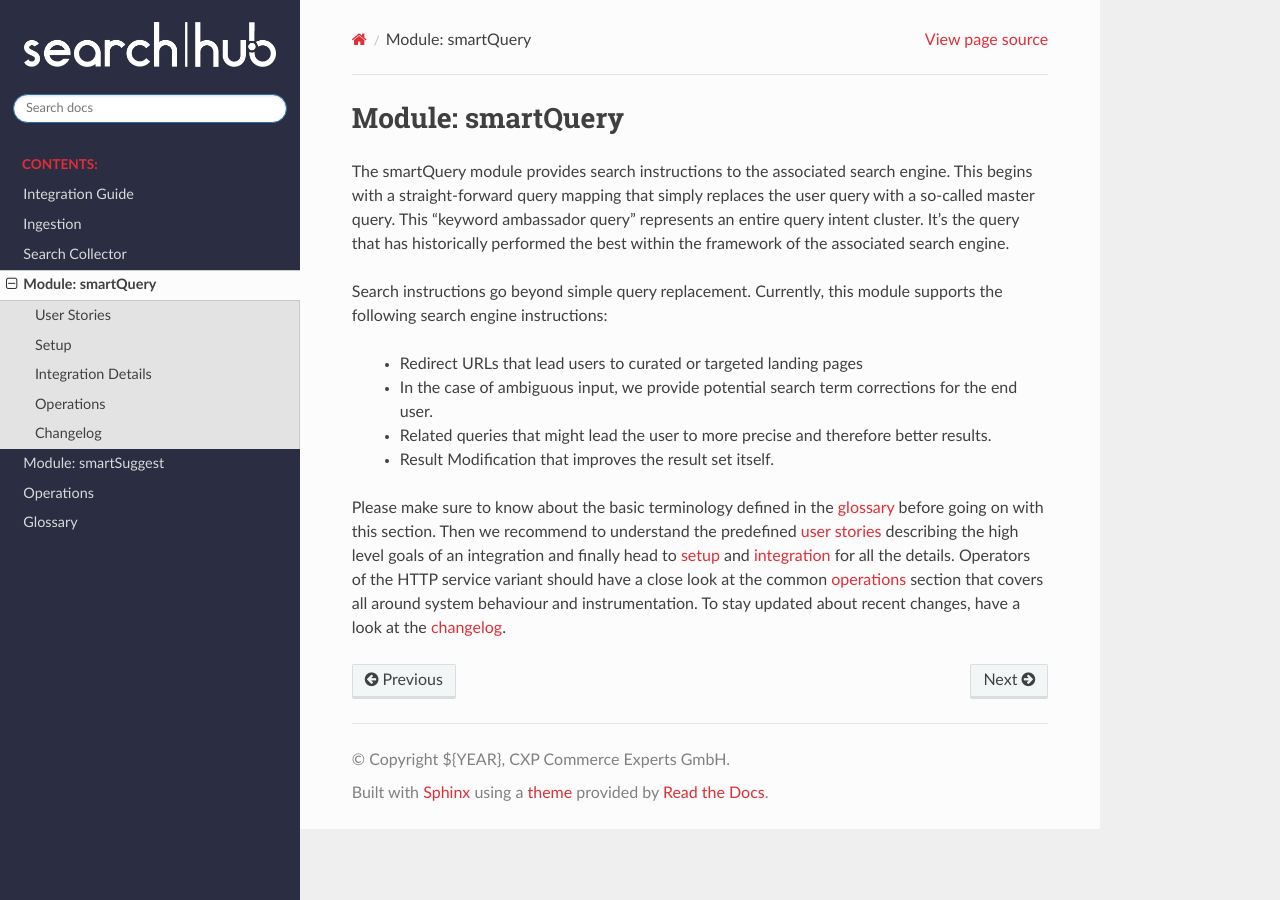
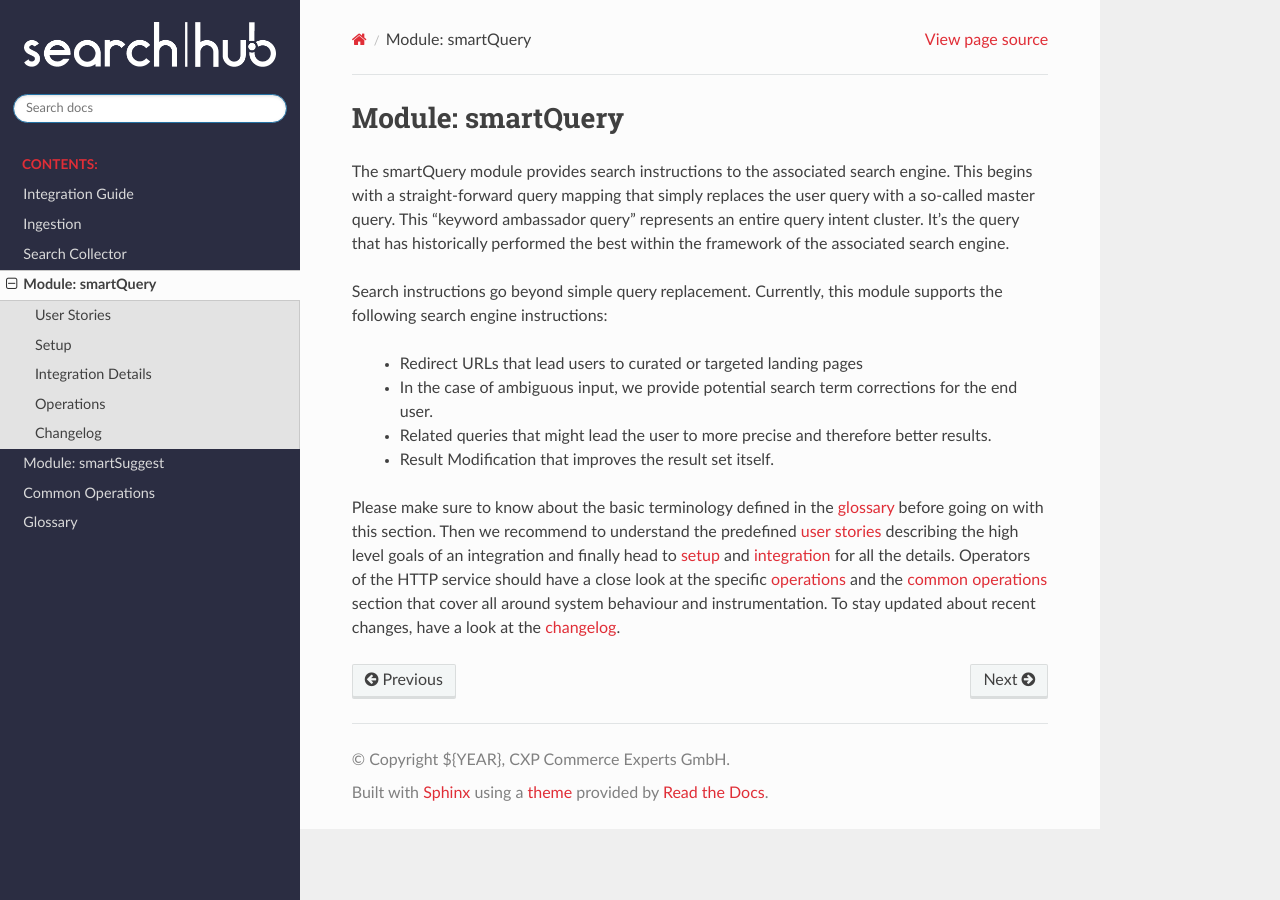
Before and after one commit to CommerceExperts/searchhub-docs, a Sphinx documentation site: the page built from docs/module_smartquery.rst, in a window 1280 px wide. Built offline with Sphinx 7.4.7 and the Read the Docs theme 3.1.0, drawn with Linux system fonts in a browser that asks for light colours.

Commit message:
Operations renamed to Common Operations

```diff
--- a/docs/module_smartquery.rst
+++ b/docs/module_smartquery.rst
@@ -12,7 +12,7 @@
 
 Please make sure to know about the basic terminology defined in the `glossary`_ before going on with this section.
 Then we recommend to understand the predefined `user stories`_ describing the high level goals of an integration and finally head to `setup`_ and `integration`_ for all the details.
-Operators of the HTTP service variant should have a close look at the common `operations`_ section that covers all around system behaviour and instrumentation.
+Operators of the HTTP service should have a close look at the specific `operations`_ and the `common operations`_ section that cover all around system behaviour and instrumentation.
 To stay updated about recent changes, have a look at the `changelog`_.
 
 
@@ -30,5 +30,6 @@
 .. _user stories: smartquery/user-stories.html
 .. _setup: smartquery/setup.html
 .. _integration: smartquery/integration.html
-.. _operations: operations.html
+.. _operations: smartquery/operations.html
+.. _common operations: operations.html
 .. _changelog: smartquery/changelog.html
--- a/docs/operations.rst
+++ b/docs/operations.rst
@@ -1,5 +1,5 @@
-Operations
-==========
+Common Operations
+=================
 
 Both modules are built in accordance with the `12-Factor App <https://12factor.net/>`_ methodology. The following points provide insights into how the modules are designed, developed, and encapsulated as RESTful/HTTP services (referred to simply as "services" in this section):
 
```
